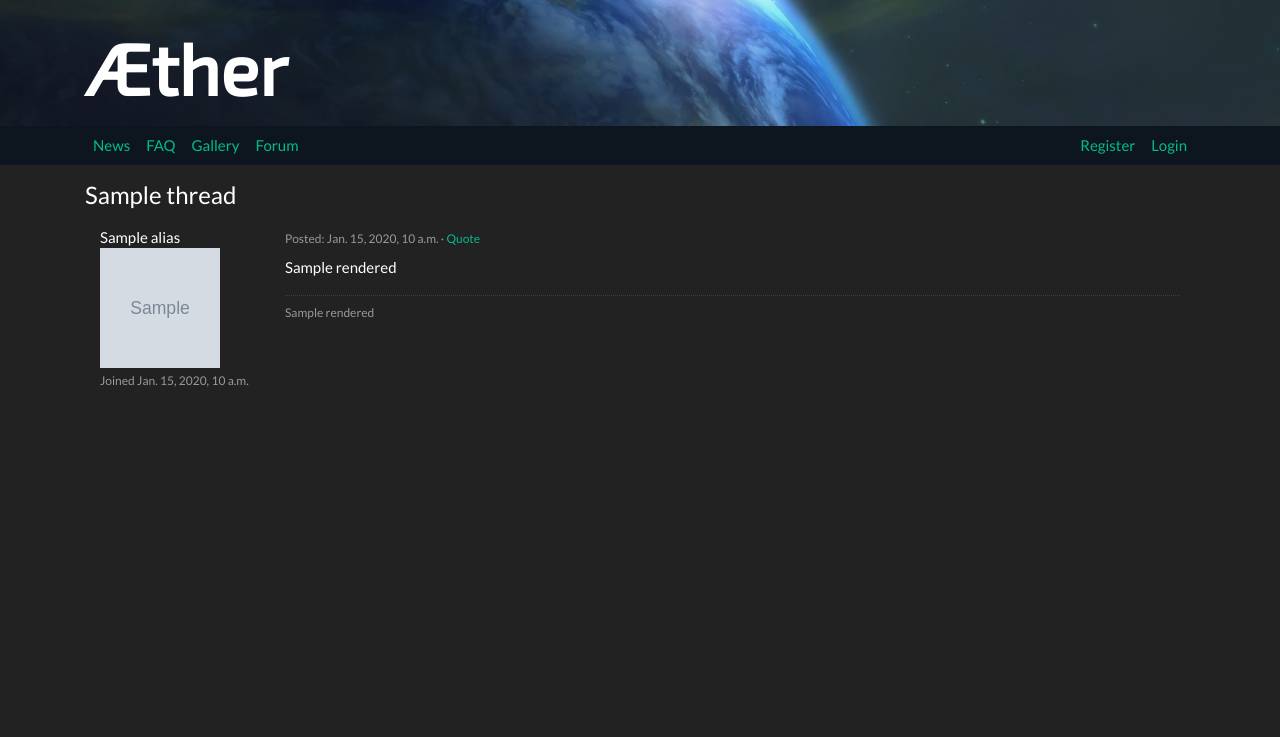
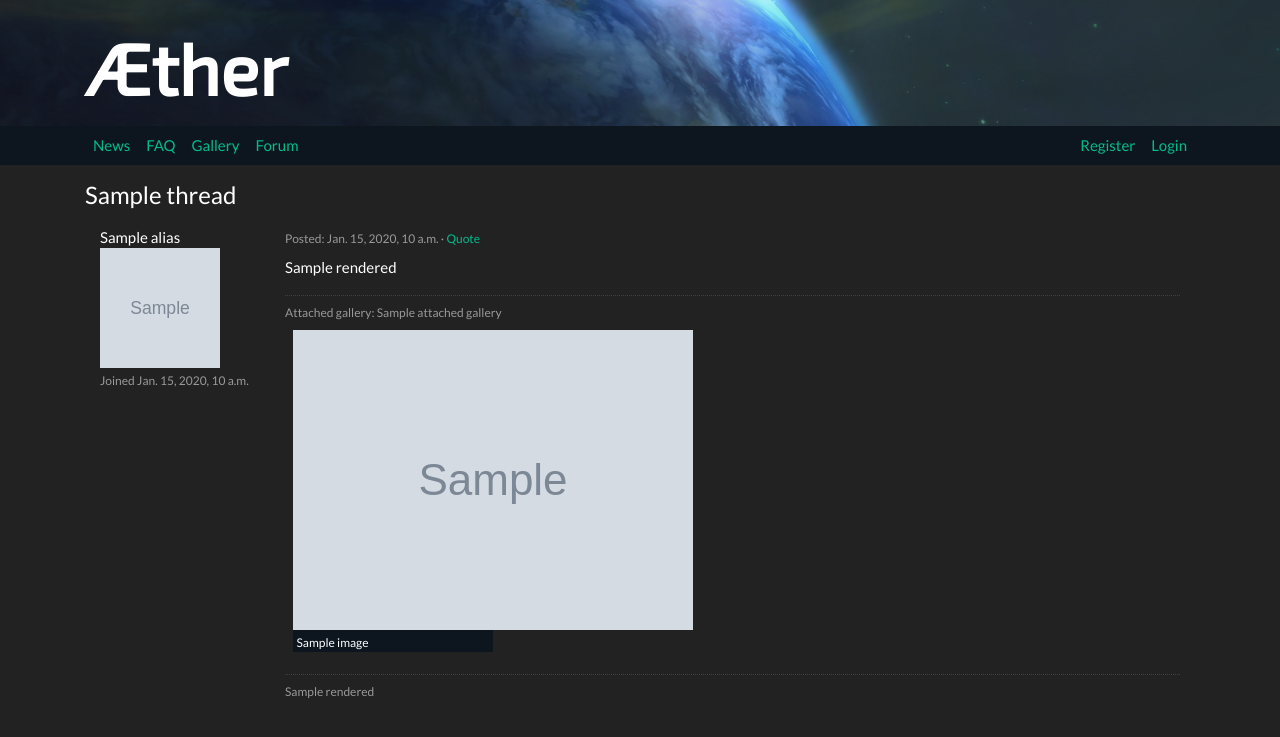
Before and after one commit to katajakasa/aetherguild4, a Django app: template aether/forum/templates/forum/posts.html in a window 1280 px wide. Shown: the top 737 px of the page. Run offline with Django 3.2, Linux system fonts and the light colour scheme; the template is opened without the code that fills it: most values are stand-ins (such as "Sample title", 1, 10 or a date in 2020); grey boxes marked "Sample" are stand-in pictures; some libraries are stand-ins or nearby versions.

Commit message:
Allow attaching galleries

```diff
--- a/aether/forum/models.py
+++ b/aether/forum/models.py
@@ -3,7 +3,7 @@ import typing
 
 from django.db.models import (Model, ForeignKey, DateTimeField, CharField, TextField, IntegerField, BooleanField,
                               Index, OneToOneField, PositiveIntegerField, ImageField, PROTECT, CASCADE, Subquery,
-                              OuterRef, QuerySet, URLField, Exists)
+                              OuterRef, QuerySet, URLField, Exists, SET_NULL)
 from django.contrib.auth.models import Permission, User
 from django.utils.functional import cached_property
 from django.conf import settings
@@ -16,6 +16,7 @@ from imagekit.processors import ResizeToFill, ResizeToFit
 
 from aether.utils.permissions import has_perm_obj
 from aether.utils.misc import utc_now, SQCount
+from aether.gallery.models import GalleryGroup
 
 
 class ForumUser(Model):
@@ -230,6 +231,7 @@ class ForumPost(Model):
     message = BBCodeTextField(null=False, blank=False)
     created_at = DateTimeField(default=utc_now, null=False)
     deleted = BooleanField(default=False, null=False)
+    attached_gallery = ForeignKey(GalleryGroup, on_delete=SET_NULL, null=True, default=None, related_name='linked_posts')
 
     def __str__(self) -> str:
         return str(self.id)
--- a/aether/forum/templates/forum/posts.html
+++ b/aether/forum/templates/forum/posts.html
@@ -38,6 +38,19 @@
                 {% endfor %}
                 {% endif %}
 
+                {% if post.attached_gallery %}
+                <hr />
+                <small class="text-muted">Attached gallery: {{ post.attached_gallery.name }}</small><br />
+                {% for image in post.attached_gallery.sorted_images %}
+                    <figure class="gallery-image-frame">
+                        <a href="{{ image.original.url }}" data-featherlight="image" class="fl-image">
+                            <img src="{{ image.thumbnail.url }}" />
+                        </a>
+                        <figcaption><small>{{ image.name }}</small></figcaption>
+                    </figure>
+                {% endfor %}
+                {% endif %}
+
                 {% if post.user.profile.signature.rendered %}
                 <hr />
                 <small class="text-muted">{{ post.user.profile.signature.rendered }}</small>
```
Also changed, not shown: aether/forum/forms.py (+6 -1 lines), aether/forum/migrations/0006_forumpost_attached_gallery.py (added).
